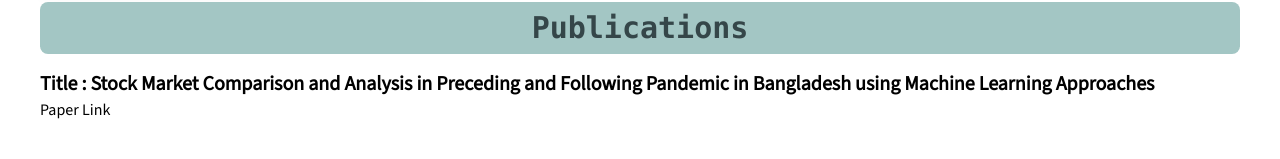
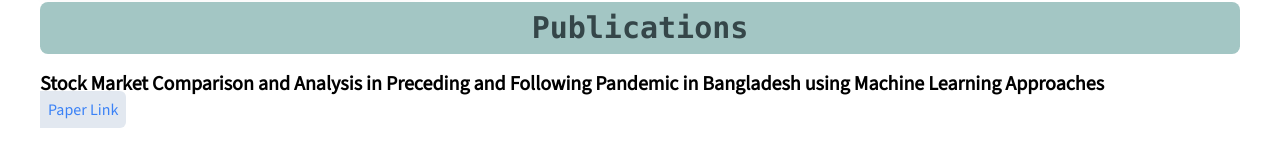
Before and after one commit to tausif-fardin/portfolio, a Next.js app: page / in a window 1280 px wide. Shown: the part 2748-2907 px from the top of the page. Built offline with nearby package versions, Linux system fonts and the light colour scheme.

Commit message:
link style update

```diff
--- a/src/components/publications.js
+++ b/src/components/publications.js
@@ -4,10 +4,13 @@ const Publications = () => {
   return (
     <div>
       <div className="font-bold text-xl">
-        Title : Stock Market Comparison and Analysis in Preceding and Following
-        Pandemic in Bangladesh using Machine Learning Approaches
+        Stock Market Comparison and Analysis in Preceding and Following Pandemic
+        in Bangladesh using Machine Learning Approaches
       </div>
-      <Link href={"https://dl.acm.org/doi/10.1145/3542954.3542993"}>
+      <Link
+        href={"https://dl.acm.org/doi/10.1145/3542954.3542993"}
+        className="text-blue-500 rounded-e-md p-2 bg-slate-200"
+      >
         Paper Link
       </Link>
     </div>
```
